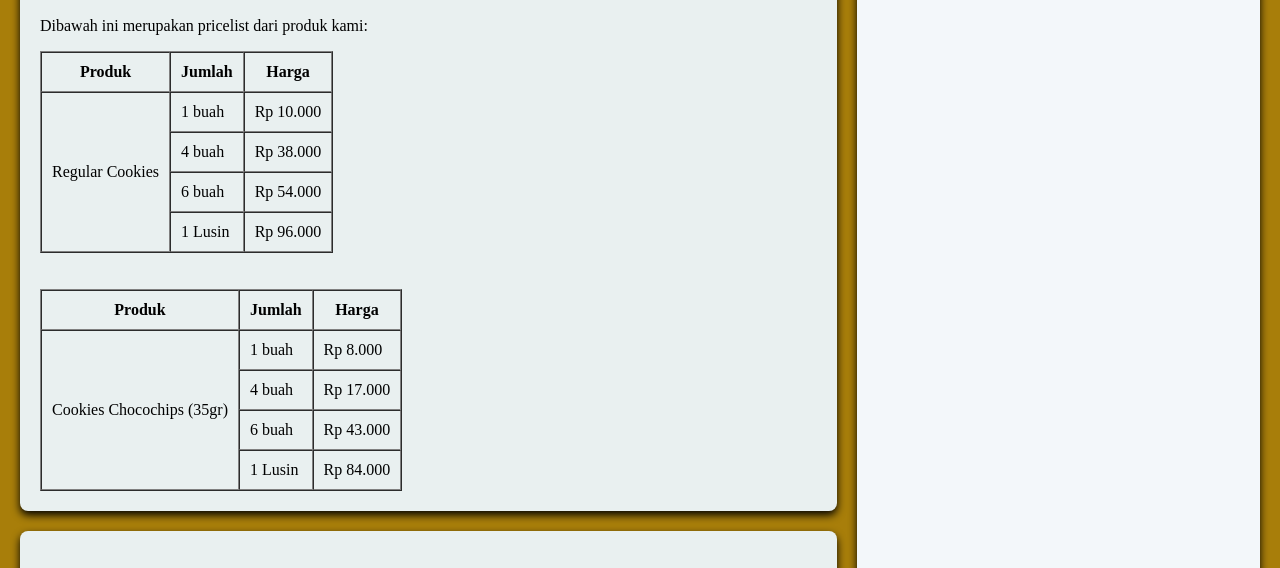
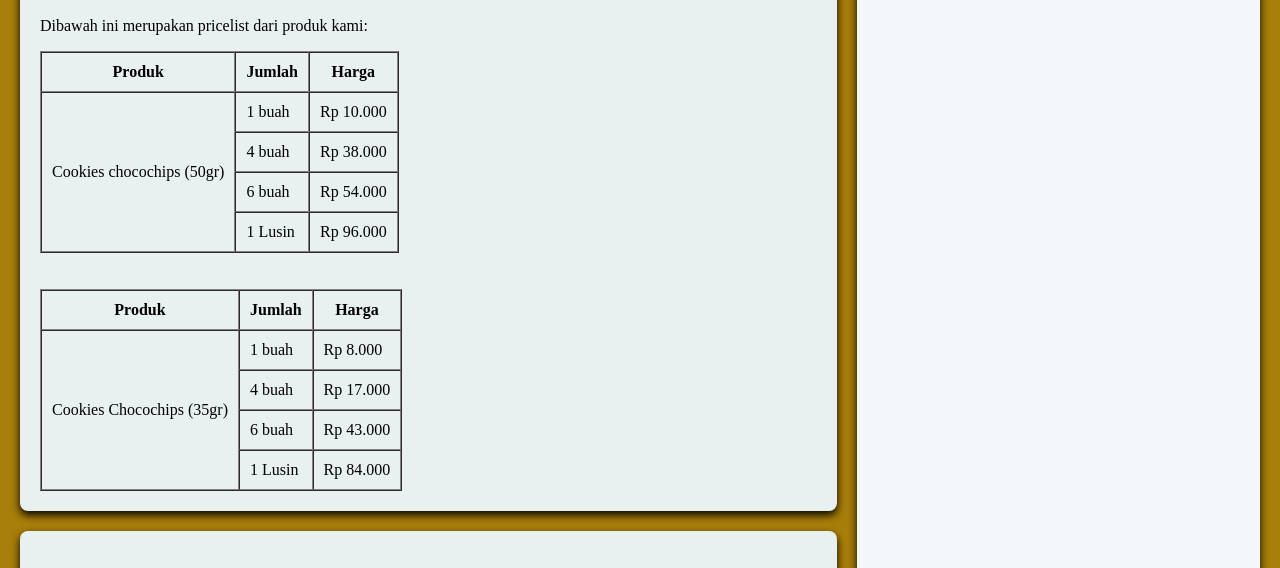
Before and after one commit to QintharaFasya/QintharaFasya.github.io, a plain HTML site: page index.html in a window 1280 px wide. Shown: the part 1455-2023 px from the top of the page. Drawn offline with Linux system fonts and the light colour scheme; a web font is replaced by a local one.

Commit message:
index.html

```diff
--- a/index.html
+++ b/index.html
@@ -69,7 +69,7 @@
             </thead>
             <tbody>
               <tr>
-                <td rowspan="4">Regular Cookies</td>
+                <td rowspan="4">Cookies chocochips (50gr)</td>
                 <td>1 buah</td>
                 <td>Rp 10.000</td>
               </tr>
```
